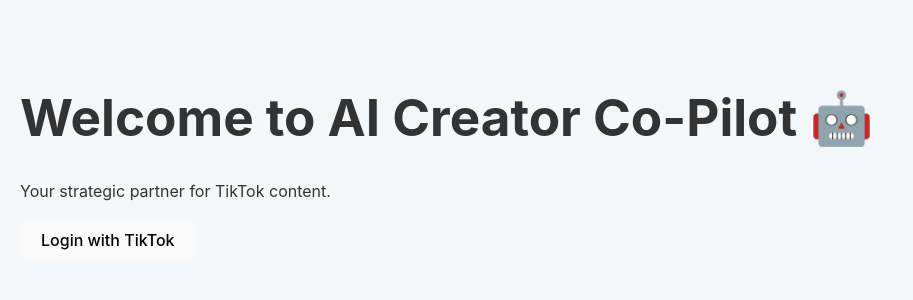
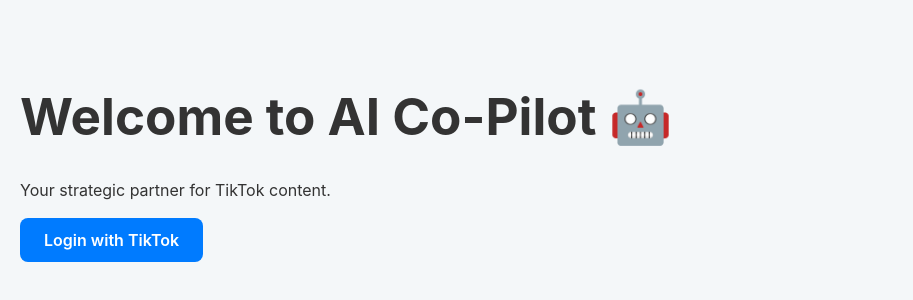
Before and after one commit to malookshah4/followers-counter-app, a React (Vite) app in the folder packages/frontend/: page / in a window 1280 px wide. Shown: the part 242-542 px from the top of the page, without its empty margins (0-913 px from the left). Built offline with nearby package versions, Linux system fonts and the light colour scheme; no server answers.

Commit message:
fix: Use live URL for login button

```diff
--- a/packages/frontend/src/pages/HomePage.jsx
+++ b/packages/frontend/src/pages/HomePage.jsx
@@ -1,16 +1,19 @@
+// packages/frontend/src/pages/HomePage.jsx
+
 import React from 'react';
 
 function HomePage() {
   const handleLogin = () => {
-    // This link points to our backend, which will then redirect the user to TikTok
-    window.location.href = 'http://localhost:8080/api/v1/auth/tiktok';
+    // This now uses the live backend URL from your Vercel environment variables
+    const liveBackendUrl = import.meta.env.VITE_API_BASE_URL;
+    window.location.href = `${liveBackendUrl}/api/v1/auth/tiktok`;
   };
 
   return (
     <div className="App">
-      <h1>Welcome to AI Creator Co-Pilot 🤖</h1>
+      <h1>Welcome to AI Co-Pilot 🤖</h1>
       <p>Your strategic partner for TikTok content.</p>
-      <button onClick={handleLogin} style={{ padding: '10px 20px', fontSize: '16px' }}>
+      <button onClick={handleLogin} className="task-button" style={{ padding: '12px 24px', fontSize: '1rem' }}>
         Login with TikTok
       </button>
     </div>
```
